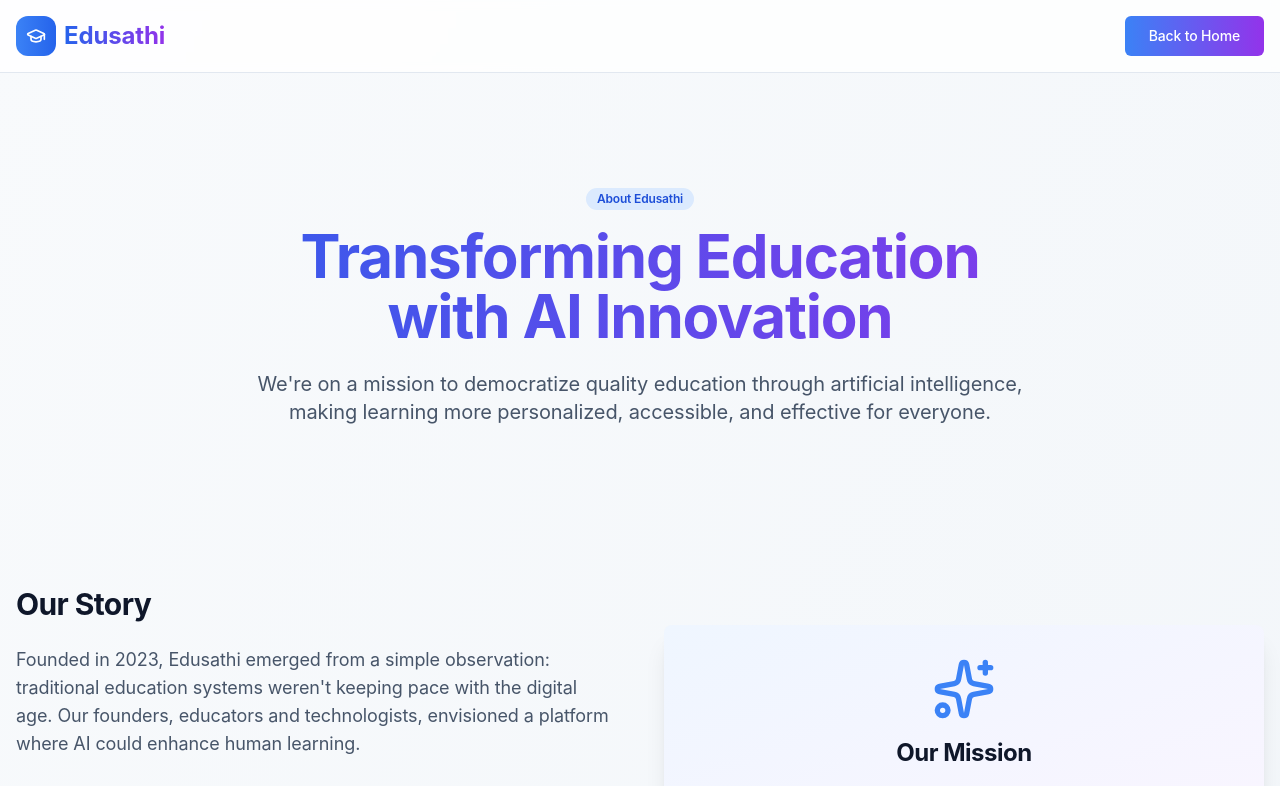
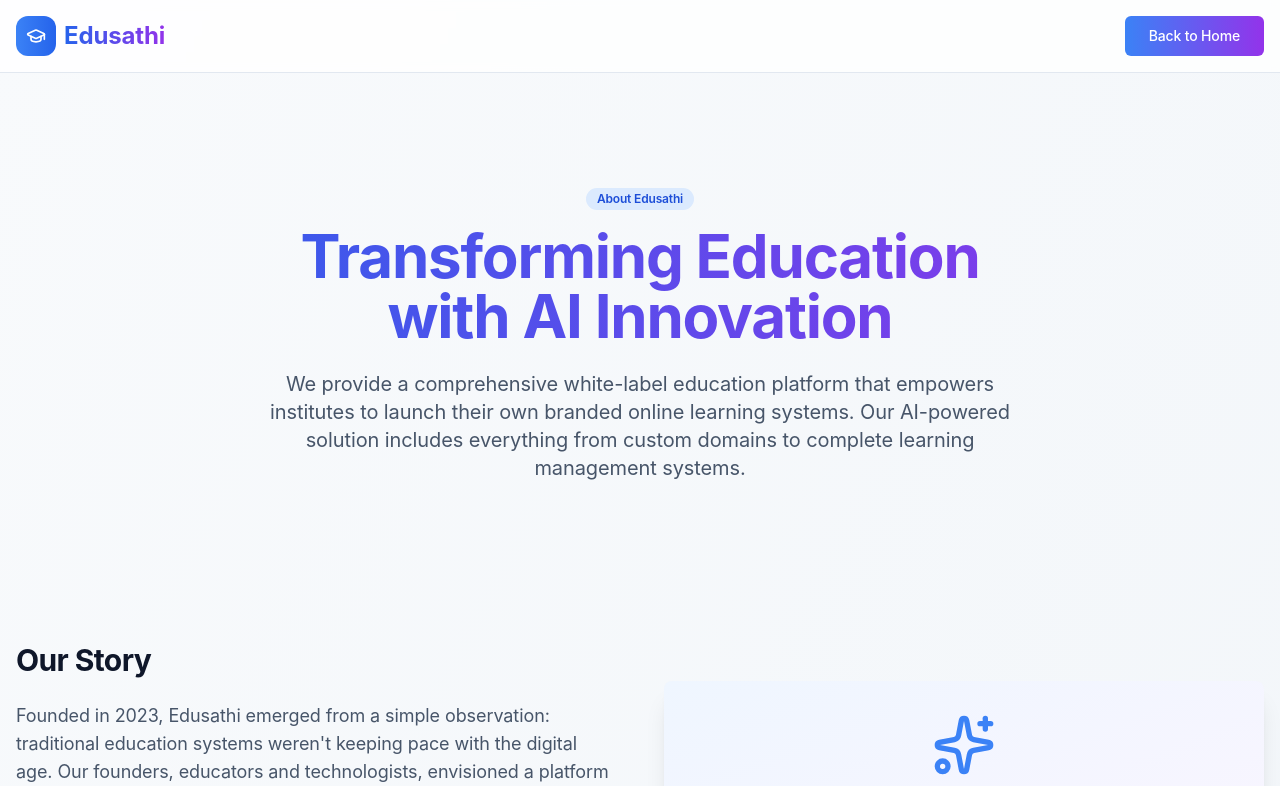
Before and after one commit to sayantan180/Edusathi-project, a React (Vite) app: page /about in a window 1280 px wide. Shown: the top 786 px of the page. Built offline with nearby package versions, Linux system fonts and the light colour scheme.

Commit message:
Update About Us to describe white label platform services
cgen-4049dd49d01a41b49ad2cb172b90240d

```diff
--- a/client/pages/AboutUs.tsx
+++ b/client/pages/AboutUs.tsx
@@ -98,8 +98,9 @@ export default function AboutUs() {
             with AI Innovation
           </h1>
           <p className="text-xl text-slate-600 max-w-3xl mx-auto mb-8">
-            We're on a mission to democratize quality education through artificial intelligence,
-            making learning more personalized, accessible, and effective for everyone.
+            We provide a comprehensive white-label education platform that empowers institutes
+            to launch their own branded online learning systems. Our AI-powered solution includes
+            everything from custom domains to complete learning management systems.
           </p>
         </section>
 
```
